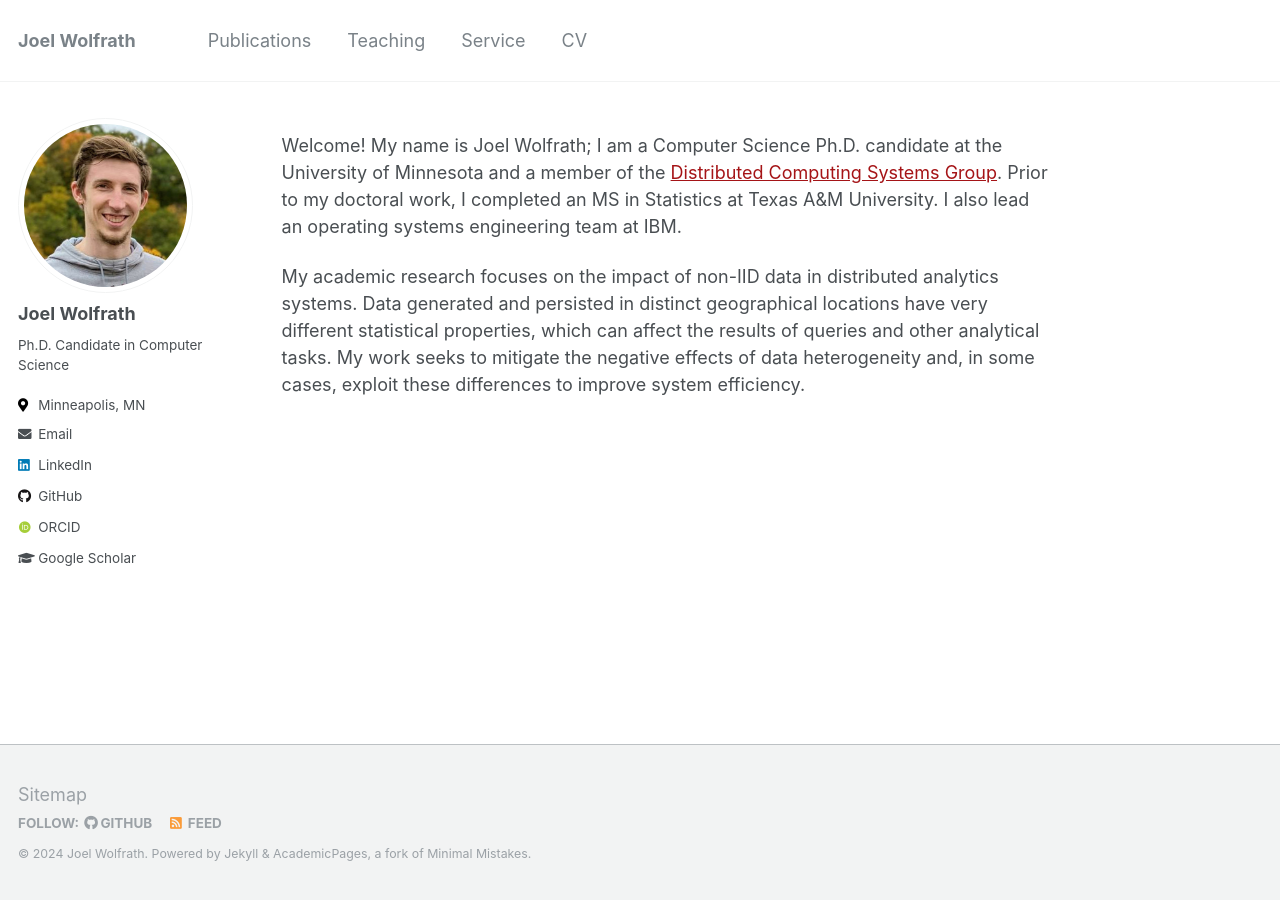
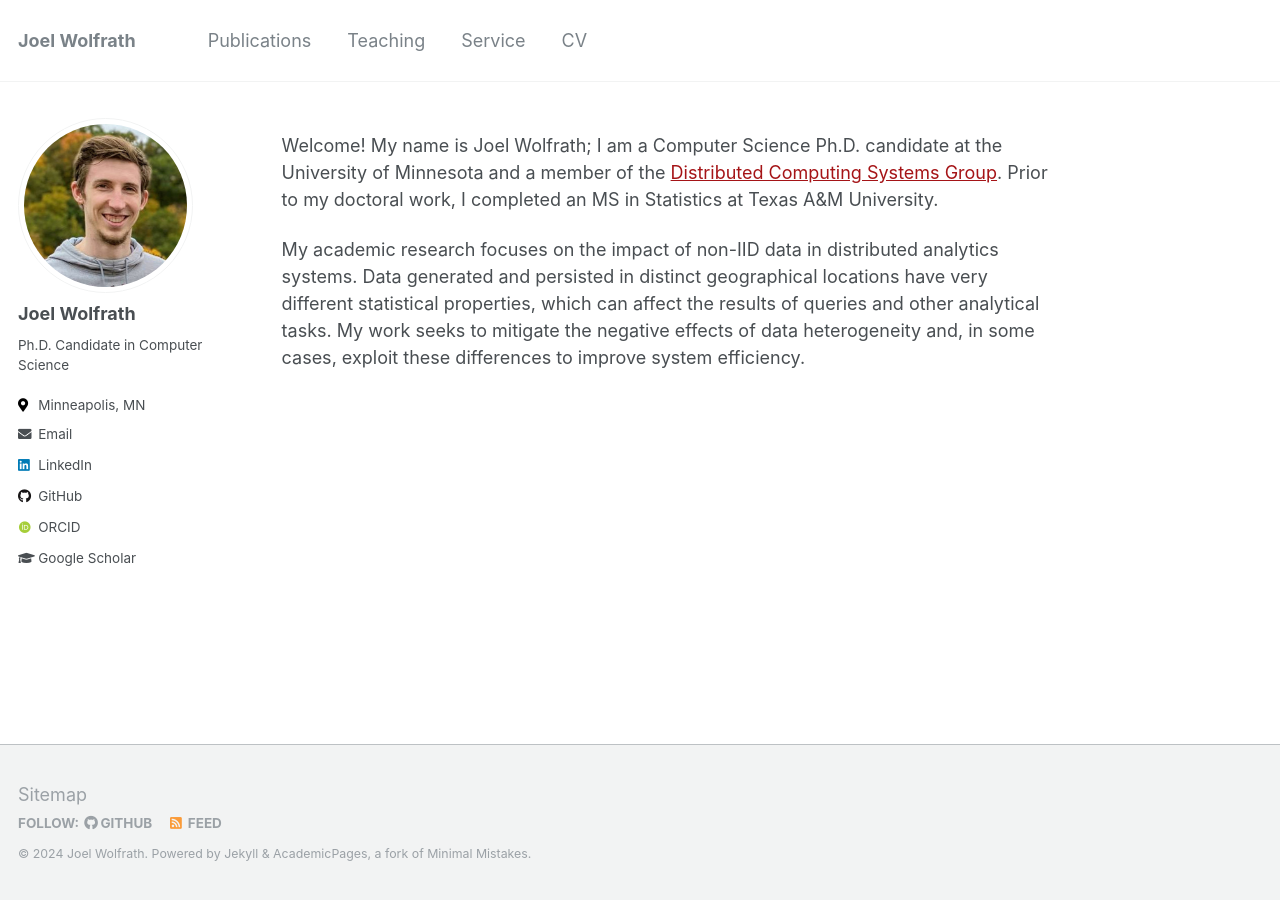
Before and after one commit to jswolfrath/jswolfrath.github.io, a Jekyll site: the page built from _pages/about.md, in a window 1280 px wide. Built offline with Jekyll 4.4.1, drawn with Linux system fonts in a browser that asks for light colours; some web fonts are replaced.

Commit message:
Remove past job reference

```diff
--- a/_pages/about.md
+++ b/_pages/about.md
@@ -7,6 +7,6 @@ redirect_from:
   - /about.html
 ---
 
-Welcome! My name is Joel Wolfrath; I am a Computer Science Ph.D. candidate at the University of Minnesota and a member of the [Distributed Computing Systems Group](http://dcsg.cs.umn.edu/). Prior to my doctoral work, I completed an MS in Statistics at Texas A&M University. I also lead an operating systems engineering team at IBM.
+Welcome! My name is Joel Wolfrath; I am a Computer Science Ph.D. candidate at the University of Minnesota and a member of the [Distributed Computing Systems Group](http://dcsg.cs.umn.edu/). Prior to my doctoral work, I completed an MS in Statistics at Texas A&M University.
 
 My academic research focuses on the impact of non-IID data in distributed analytics systems. Data generated and persisted in distinct geographical locations have very different statistical properties, which can affect the results of queries and other analytical tasks. My work seeks to mitigate the negative effects of data heterogeneity and, in some cases, exploit these differences to improve system efficiency.
```
